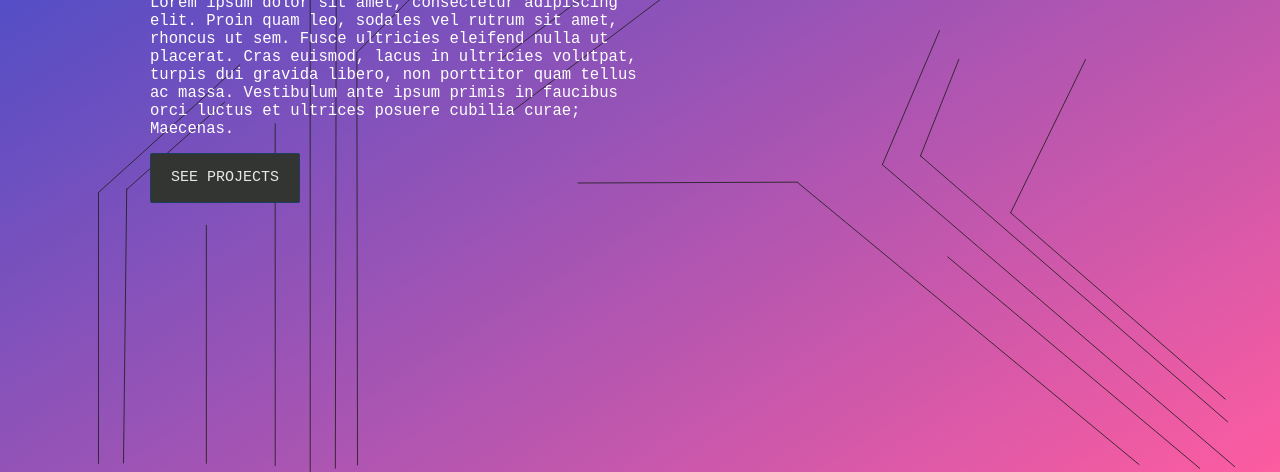
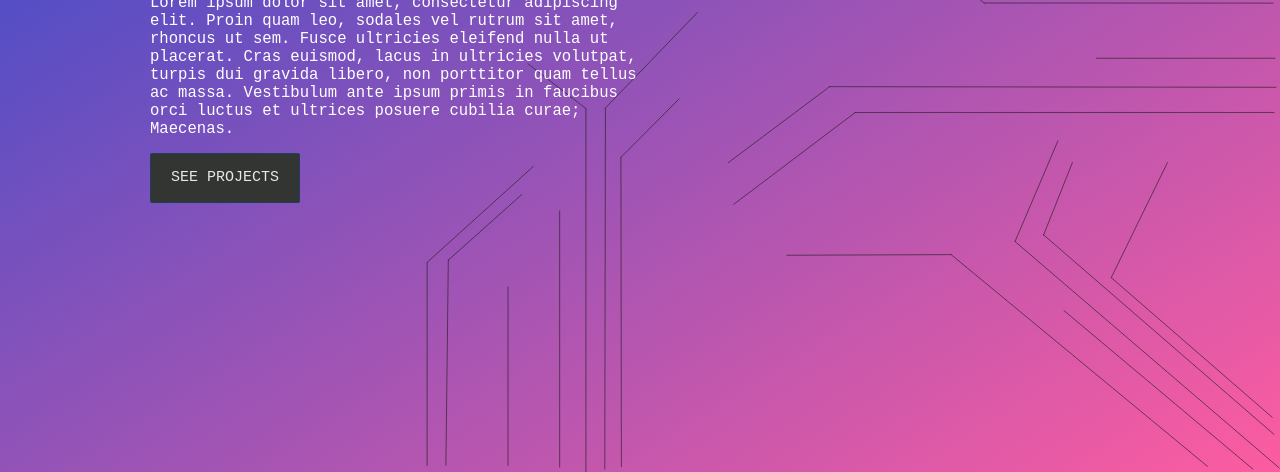
Before and after one commit to natoriamilligan/portfolio-website, a plain HTML site: page index.html in a window 1280 px wide. Shown: the part 328-800 px from the top of the page. Drawn offline with Linux system fonts and the light colour scheme.

Commit message:
changed width and height of svg

```diff
--- a/style.css
+++ b/style.css
@@ -25,9 +25,10 @@
     position: absolute;
     right: 0;
     bottom: 0;
-    width: 100%;
-    height: 100vh;
+    height: 75%;
     z-index: 1;
+    min-width: 500px;
+    min-height: 500px;
 }
 
 header {
```
